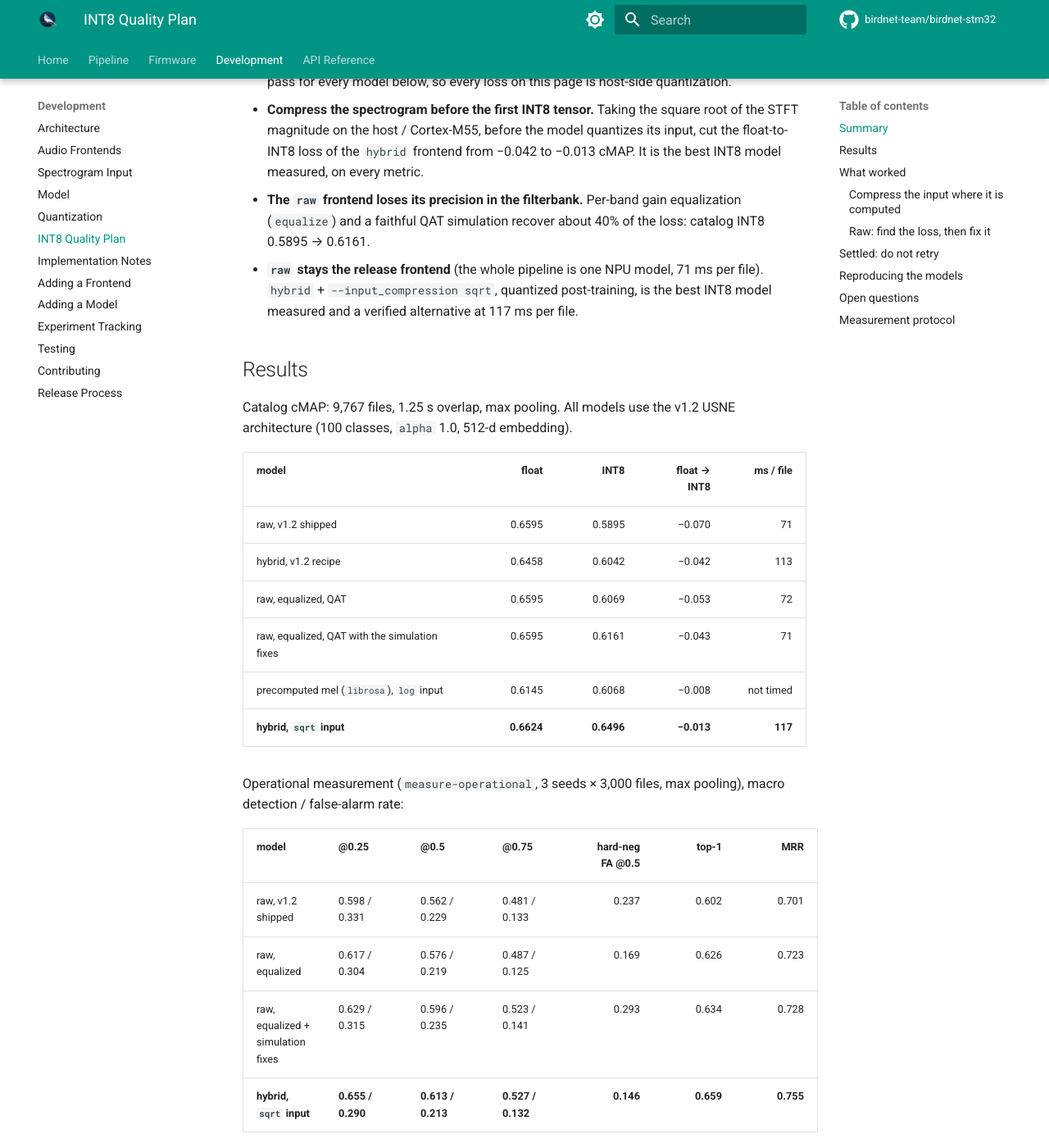
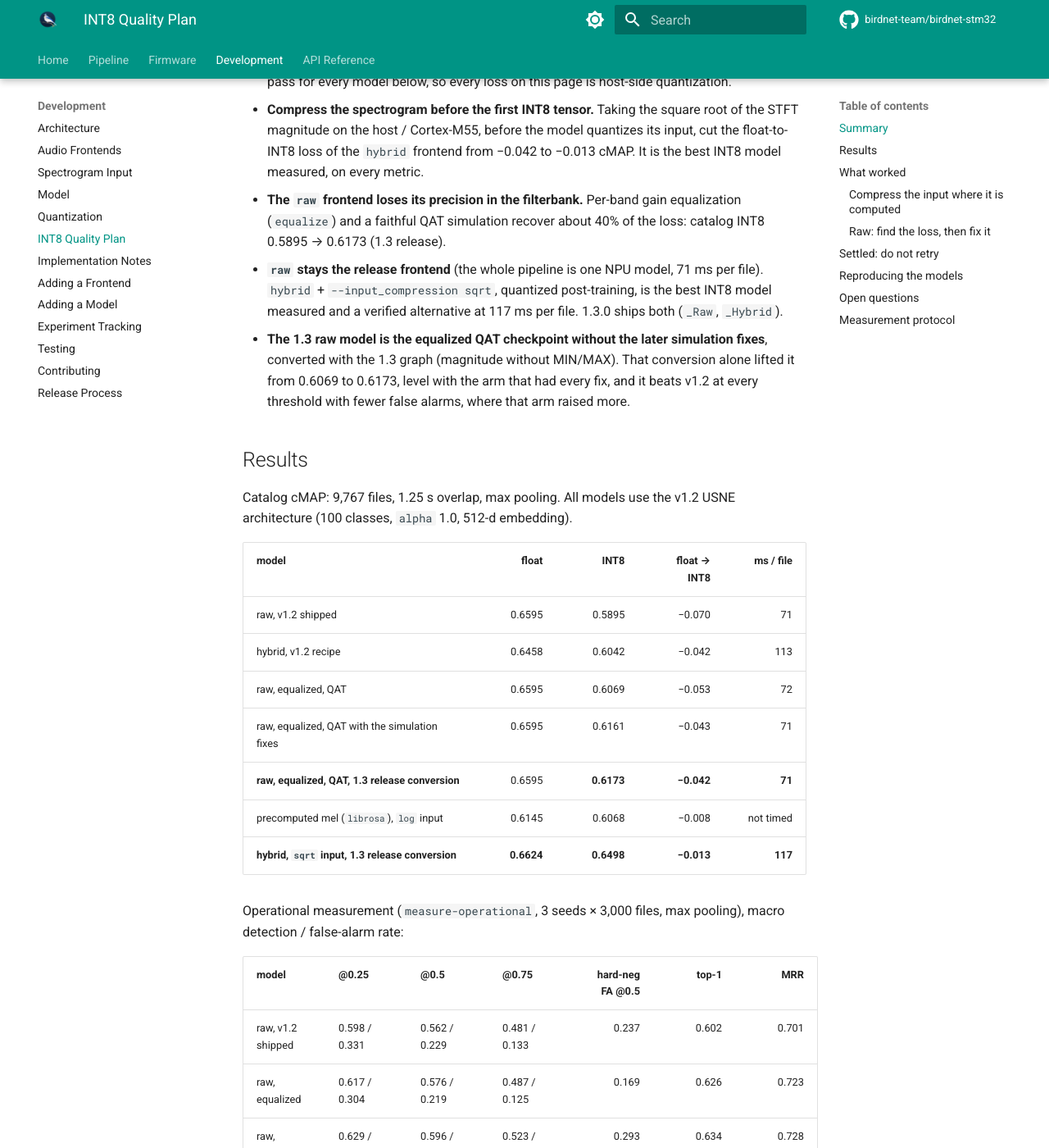
Before and after one commit to birdnet-team/birdnet-stm32, an MkDocs documentation site: the page built from docs/dev/int8-parity-plan.md, in a window 1280 px wide and 1400 px high, scrolled down 334 px. Shown: the whole window at 82% size. Built offline with MkDocs 1.6.1 and Material for MkDocs 9.7.7, drawn with Linux system fonts in a browser that asks for light colours; comment, search, counter and statistics services are not loaded; some of the changed text lies outside the part shown.

Commit message:
Prepare the 1.3.0 release
Bump the version in pyproject.toml, the __init__ fallback and CITATION.cff,
and date the changelog. Add a Models section for the two bundles this release
ships, BirdNET_Tiny_N6_USNE_90_V1.3_Raw and _Hybrid, with their measured
catalog, operational, on-target and board numbers against v1.2 and the gates
they were held to, fixed before either was measured.

Define the frontend suffix in the model naming rule, describe both bundles in
the README, and update the quickstart to the new CLI defaults. Record the
release conversions in the INT8 quality page: the raw release conversion
(0.6173, board max 0.043) suggests the earlier parity residual came from the
MIN/MAX magnitude graph, not from equalization.

```diff
--- a/birdnet_stm32/__init__.py
+++ b/birdnet_stm32/__init__.py
@@ -5,4 +5,4 @@
 try:
     __version__ = version("birdnet-stm32")
 except PackageNotFoundError:
-    __version__ = "1.2.0"  # fallback when not installed
+    __version__ = "1.3.0"  # fallback when not installed
--- a/docs/dev/int8-parity-plan.md
+++ b/docs/dev/int8-parity-plan.md
@@ -16,11 +16,16 @@
   −0.042 to −0.013 cMAP. It is the best INT8 model measured, on every metric.
 - **The `raw` frontend loses its precision in the filterbank.** Per-band gain
   equalization (`equalize`) and a faithful QAT simulation recover about 40% of
-  the loss: catalog INT8 0.5895 → 0.6161.
+  the loss: catalog INT8 0.5895 → 0.6173 (1.3 release).
 - **`raw` stays the release frontend** (the whole pipeline is one NPU model,
   71 ms per file). `hybrid` + `--input_compression sqrt`, quantized
   post-training, is the best INT8 model measured and a verified alternative at
-  117 ms per file.
+  117 ms per file. 1.3.0 ships both (`_Raw`, `_Hybrid`).
+- **The 1.3 raw model is the equalized QAT checkpoint without the later
+  simulation fixes**, converted with the 1.3 graph (magnitude without
+  MIN/MAX). That conversion alone lifted it from 0.6069 to 0.6173, level with
+  the arm that had every fix, and it beats v1.2 at every threshold with fewer
+  false alarms, where that arm raised more.
 
 ## Results
 
@@ -33,8 +38,9 @@
 | hybrid, v1.2 recipe | 0.6458 | 0.6042 | −0.042 | 113 |
 | raw, equalized, QAT | 0.6595 | 0.6069 | −0.053 | 72 |
 | raw, equalized, QAT with the simulation fixes | 0.6595 | 0.6161 | −0.043 | 71 |
+| **raw, equalized, QAT, 1.3 release conversion** | 0.6595 | **0.6173** | **−0.042** | **71** |
 | precomputed mel (`librosa`), `log` input | 0.6145 | 0.6068 | −0.008 | not timed |
-| **hybrid, `sqrt` input** | **0.6624** | **0.6496** | **−0.013** | **117** |
+| **hybrid, `sqrt` input, 1.3 release conversion** | **0.6624** | **0.6498** | **−0.013** | **117** |
 
 Operational measurement (`measure-operational`, 3 seeds × 3,000 files, max
 pooling), macro detection / false-alarm rate:
@@ -44,7 +50,8 @@
 | raw, v1.2 shipped | 0.598 / 0.331 | 0.562 / 0.229 | 0.481 / 0.133 | 0.237 | 0.602 | 0.701 |
 | raw, equalized | 0.617 / 0.304 | 0.576 / 0.219 | 0.487 / 0.125 | 0.169 | 0.626 | 0.723 |
 | raw, equalized + simulation fixes | 0.629 / 0.315 | 0.596 / 0.235 | 0.523 / 0.141 | 0.293 | 0.634 | 0.728 |
-| **hybrid, `sqrt` input** | **0.655 / 0.290** | **0.613 / 0.213** | **0.527 / 0.132** | **0.146** | **0.659** | **0.755** |
+| **raw, 1.3 release** | **0.630 / 0.301** | **0.591 / 0.218** | **0.502 / 0.127** | **0.192** | **0.638** | **0.732** |
+| **hybrid, `sqrt` input, 1.3 release** | **0.655 / 0.290** | **0.614 / 0.212** | **0.527 / 0.132** | **0.146** | **0.659** | **0.755** |
 
 Device checks (`stedgeai validate --mode target`, gate cos ≥ 0.99 and
 mae ≤ 1/256; `board-test --host_audio_dir` on 25 files):
@@ -54,7 +61,8 @@
 | raw, v1.2 shipped | 0.999648 | 0.000453 | 25/25, 3 flagged | 0.054 |
 | raw, equalized | 0.999682 | 0.000609 | 25/25, 1 flagged | 0.071 |
 | raw, equalized + simulation fixes | 0.999806 | 0.000359 | **24/25** | 0.075 |
-| **hybrid, `sqrt` input** | 0.998337 | 0.000700 | **25/25, 0 flagged** | **0.032** |
+| **raw, 1.3 release** | 0.999445 | 0.000633 | **25/25, 1 flagged** | 0.043 |
+| **hybrid, `sqrt` input, 1.3 release** | 0.998863 | 0.000588 | **25/25, 0 flagged** | **0.032** |
 
 The one parity failure is a score of 0.476 on the board against 0.551 on the host,
 across the 0.5 detection threshold. All 25 files keep the same top-1. See
@@ -183,12 +191,13 @@
 
 ## Open questions
 
-- **Parity residual on equalized raw models.** Both equalized raw models show
-  NPU-versus-TFLite score gaps of ~0.07 against 0.054 for v1.2, always at
-  mid-range scores. One of them crossed the detection threshold. Whether
-  equalization enlarges requantization rounding could be checked per layer with
-  `stedgeai validate --cut-output-layers`. This only matters if raw is kept as a
-  fallback.
+- **Parity residual on equalized raw models.** The two experiment conversions
+  of equalized raw models showed NPU-versus-TFLite score gaps of ~0.07 against
+  0.054 for v1.2, and one crossed the detection threshold. The 1.3 release
+  conversion of the same checkpoint (no MIN/MAX in the graph) measures 0.043,
+  so the residual looks tied to the old magnitude graph rather than to
+  equalization. Not yet confirmed per layer (`stedgeai validate
+  --cut-output-layers`).
 - **Truly earlier QAT.** Every QAT run fine-tuned a finished float model.
   Training with fake quantization from the start is untested.
 - **Capacity.** The 512-d embedding was chosen before the raw frontend computed
--- a/pyproject.toml
+++ b/pyproject.toml
@@ -4,7 +4,7 @@
 
 [project]
 name = "birdnet-stm32"
-version = "1.2.0"
+version = "1.3.0"
 description = "Bird sound classification for edge deployment on STM32N6570-DK with NPU"
 readme = "README.md"
 license = "MIT"
```
Also changed, not shown: CHANGELOG.md (+31 -4 lines), README.md (+15 -6 lines), docs/dev/experiment-tracking.md (+2 -1 lines), docs/dev/release-process.md (+6 -2 lines), .github/copilot-instructions.md, 1 other file.
